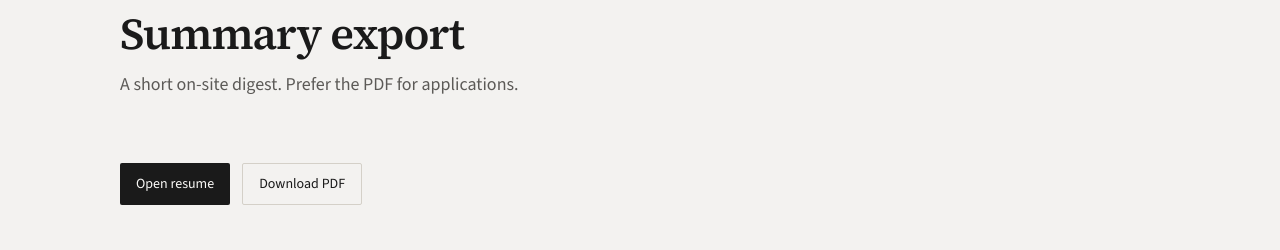
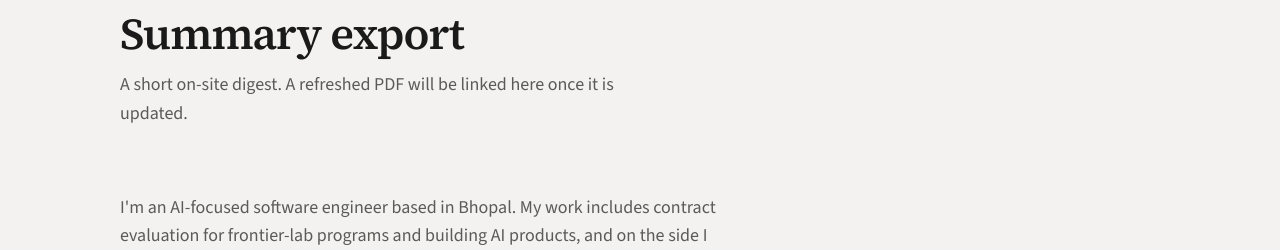
Before and after one commit to ayushrai-hub/ayush-work, a React (Vite) app: page /resume in a window 1280 px wide. Shown: the part 175-425 px from the top of the page. Built offline with nearby package versions, Linux system fonts and the light colour scheme; no server answers.

Commit message:
Modify dek text and remove resume links
Updated the dek text for the Resume Page and removed the resume links.

```diff
--- a/src/pages/ResumePage.tsx
+++ b/src/pages/ResumePage.tsx
@@ -15,28 +15,8 @@ export default function ResumePage() {
         <PageHeader
           label="Resume"
           title="Summary export"
-          dek="A short on-site digest. Prefer the PDF for applications."
+          dek="A short on-site digest. A refreshed PDF will be linked here once it is updated."
         />
-
-        <p className="mb-10 flex flex-wrap gap-3">
-          <a
-            href={person.resumeUrl}
-            target="_blank"
-            rel="noopener noreferrer"
-            className="btn-primary"
-          >
-            Open resume
-          </a>
-          <a
-            href={person.resumeDownloadUrl}
-            target="_blank"
-            rel="noopener noreferrer"
-            className="btn-secondary"
-            download="AyushRai.pdf"
-          >
-            Download PDF
-          </a>
-        </p>
 
         <Prose className="mb-10">
           <p>{person.positioning}</p>
```
